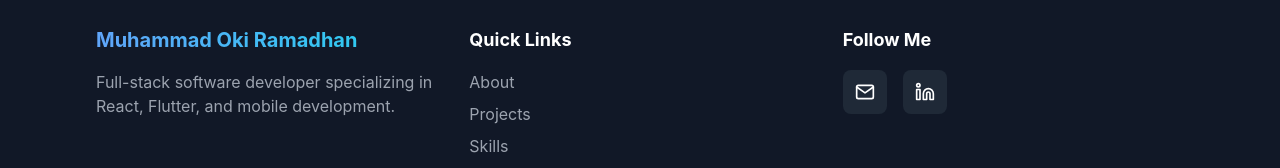
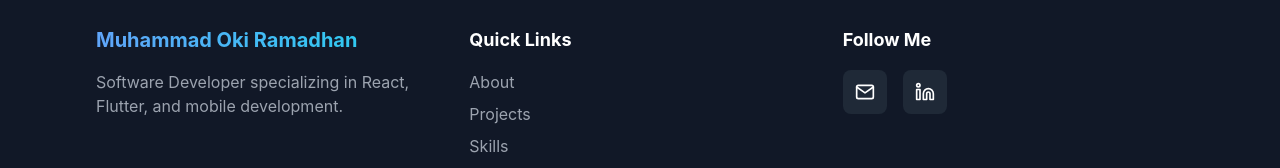
Before and after one commit to okiramadhan/My-Portfolio, a React (Vite) app: page / in a window 1280 px wide. Shown: the part 5000-5168 px from the top of the page. Built offline with nearby package versions, Linux system fonts and the light colour scheme.

Commit message:
Update footer description to remove "Full-stack" from title

```diff
--- a/src/components/Footer.tsx
+++ b/src/components/Footer.tsx
@@ -15,7 +15,7 @@ export const Footer = () => {
               Muhammad Oki Ramadhan
             </h3>
             <p className="text-gray-400">
-              Full-stack software developer specializing in React, Flutter, and mobile development.
+              Software Developer specializing in React, Flutter, and mobile development.
             </p>
           </div>
 
```
